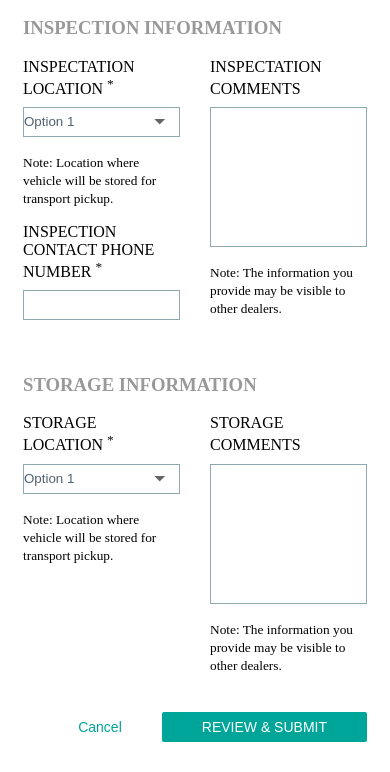
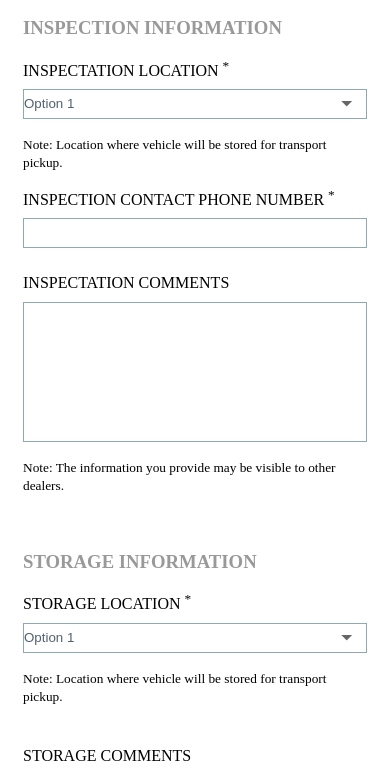
Before and after one commit to AnnGabr/sass-practice, a website built with webpack: page index.html in a window 390 px wide. Shown: the part 51-823 px from the top of the page. Built offline with nearby package versions, Linux system fonts and the light colour scheme.

Commit message:
All done.

```diff
--- a/src/styles/additional-info.scss
+++ b/src/styles/additional-info.scss
@@ -2,6 +2,7 @@
 
 .additional-info {
     width: 100%;
+    margin: auto;
 
     .is-block {
         display: block;
@@ -13,10 +14,6 @@
 
     .flex {
         display: flex;
-    }
-
-    .flex--column {
-        flex-direction: column;
     }
 
     .with-standard-paddings {
@@ -126,6 +123,10 @@
         &__storage,
         &__inspection {
             @extend .flex;
+
+            @media (max-width: 990px) {
+                flex-direction: column;
+            }
         }
 
         .inspection-comments,
@@ -135,6 +136,10 @@
             box-sizing: border-box;
             width: 50%;
             margin-bottom: 1.375em;
+
+            @media (max-width: 990px) {
+                width: 100%;
+            }
 
             @extend .with-standard-paddings;
 
```
Also changed, not shown: dist/bundle.js (added).
